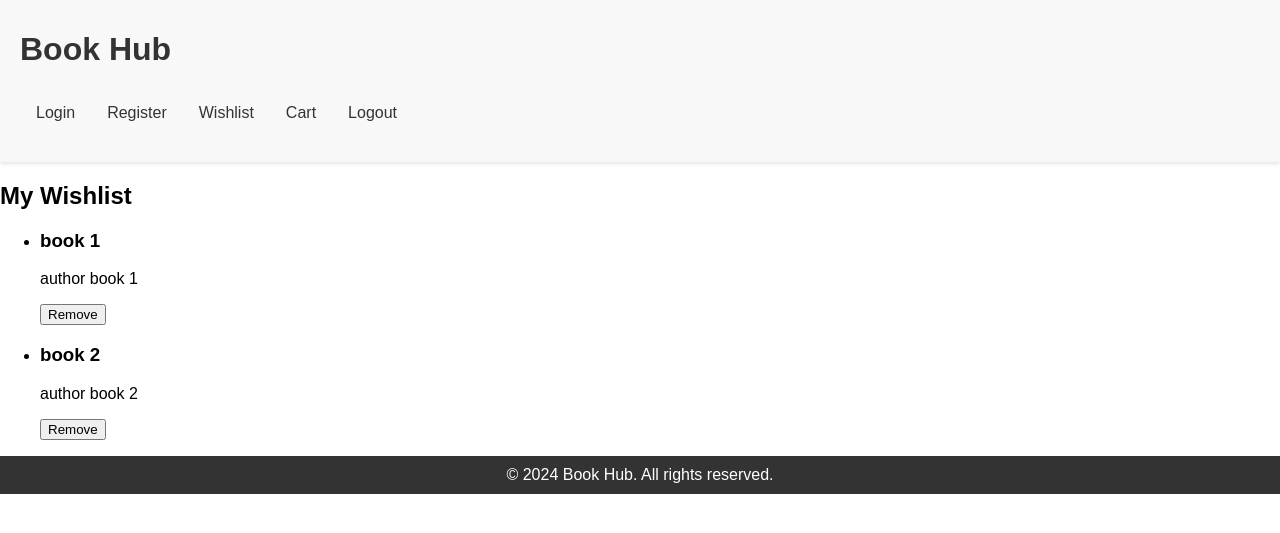
After one commit to rodrigoaraujo9/online-store-in-php, a PHP site: page /wishlist.html in a window 1280 px wide. The commit adds this page. Shown: the top 533 px of the page. Run offline with PHP 8.4, Linux system fonts and the light colour scheme.

Commit message:
draft wishlist page + recover password page

```diff
--- a/login.html
+++ b/login.html
@@ -34,6 +34,11 @@
         <br>
         <br>
         <button formaction="#" formmethod="post">Login</button>
+        <br>
+        <br>
+        <a href="recover_password.html"> Forgot password?</a>
+        <br>
+        <br>
       </form>
     </section>
     <br>
--- a/style.css
+++ b/style.css
@@ -119,3 +119,20 @@ footer p {
         float: none;
     }
 }
+
+/* coração para item da wishlist */
+.heart-icon {
+    width: 24px;
+    height: 24px;
+    fill: none;
+    stroke: #000;
+    stroke-width: 2;
+    cursor: pointer;
+  }
+  .heart-icon.active {
+    fill: red;
+    stroke: red;
+  }
+  .heart-icon:hover {
+    stroke: red;
+  }
--- /dev/null
+++ b/wishlist.html
@@ -0,0 +1,47 @@
+<!DOCTYPE html>
+<html lang="en-US">
+<head>
+  <title>Wishlist</title>
+  <meta charset="UTF-8">
+  <meta name="viewport" content="width=device-width, initial-scale=1.0">
+  <link href="style.css" rel="stylesheet">
+</head>
+<body>
+  <header>
+    <h1><a href="mainpage.html">Book Hub</a></h1>
+    <nav>
+        <ul>
+            <li><a href="login.html">Login</a></li>
+            <li><a href="register.html">Register</a></li>
+            <li><a href="wishlist.html">Wishlist</a></li>
+            <li><a href="cart.html">Cart</a></li>
+            <li><a href="logout.php">Logout</a></li>
+        </ul>
+    </nav>
+  </header>
+
+  <section id="wishlist">
+    <h1>My Wishlist</h1>
+    <ul>
+        <!-- temos de pôr imagens para cada livro da wishlist -->
+        <!-- se carregarmos no nome do livro temos de ser redirecionados para a page do livro -->
+        <!-- extra: tentar pôr corações na imagem para add/remove um item à wishlist-->
+      <li>
+        <h3>book 1</h3>
+        <p>author book 1</p>
+        <button>Remove</button>
+      </li>
+      <li>
+        <h3>book 2</h3>
+        <p>author book 2</p>
+        <button>Remove</button>
+      </li>
+      <!-- Adicione mais itens conforme necessário -->
+    </ul>
+  </section>
+
+  <footer>
+    <p>&copy; 2024 Book Hub. All rights reserved.</p>
+  </footer>
+</body>
+</html>
```
Also changed, not shown: recover_password.html (added, +42 -0 lines).
